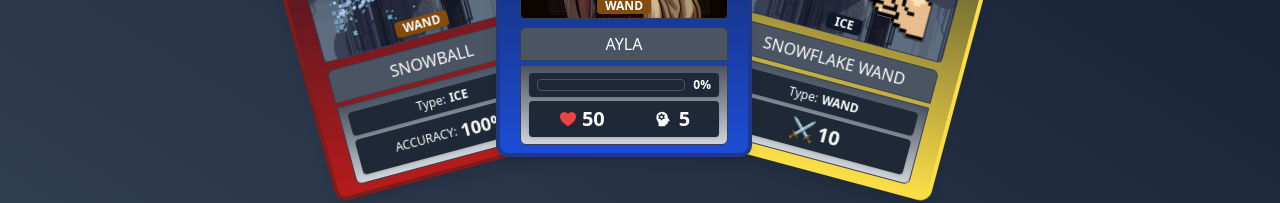
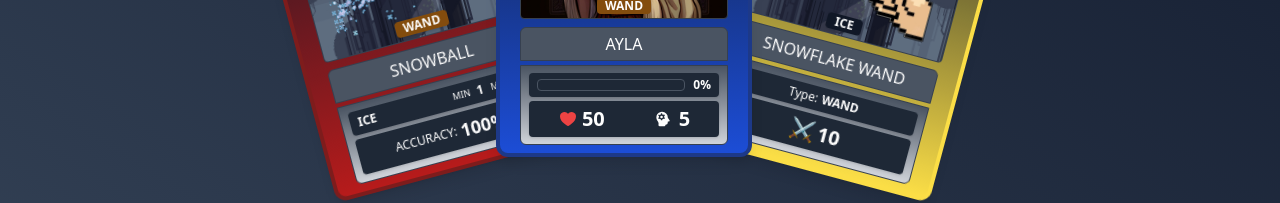
Before and after one commit to lluukinha/canella, a Vue app: page / in a window 1280 px wide. Shown: the part 469-672 px from the top of the page. Built offline with nearby package versions, Linux system fonts and the light colour scheme.

Commit message:
Battle cards min-max included

```diff
--- a/src/components/battle/BattleAttackCard.vue
+++ b/src/components/battle/BattleAttackCard.vue
@@ -1,7 +1,8 @@
 <script setup lang="ts">
-import { PropType } from 'vue';
+import { PropType, computed } from 'vue';
 import { IAttackCard } from '../../scripts/main';
 import CardBackSide from '../cards/CardBackSide.vue';
+import { playerStore, calculateAttack } from '../../scripts/store';
 
 const props = defineProps({
   card: { type: Object as PropType<IAttackCard>, required: true },
@@ -15,6 +16,24 @@ const attack = () => {
   const { min, max, chance } = props.card.attributes;
   emit('attack', { min, max, chance });
 };
+
+const heroAttack = computed(() => {
+  return playerStore.value.equipedCards.hero?.attributes.attack || 0;
+});
+
+const weaponAttack = computed(() => {
+  return playerStore.value.equipedCards.weapon?.attributes.attack || 0;
+});
+
+const minAttack = computed(() => {
+  const { min } = props.card.attributes;
+  return calculateAttack(min, min, weaponAttack.value, heroAttack.value);
+});
+
+const maxAttack = computed(() => {
+  const { max } = props.card.attributes;
+  return calculateAttack(max, max, weaponAttack.value, heroAttack.value);
+});
 </script>
 
 <template>
@@ -29,14 +48,31 @@ const attack = () => {
         <div
           class="flex flex-col gap-1 w-full justify-center uppercase text-center font-bold items-center"
         >
-          <div>{{ card.name }}</div>
+          {{ card.name }}
         </div>
         <p
           class="text-center text-red-400 flex flex-col items-center justify-center"
         >
-          <span class="text-xs">Accuracy</span>
-          <span class="text-3xl">{{ card.attributes.chance }}%</span>
+          <span class="text-xl font-bold">{{ card.attributes.chance }}%</span>
         </p>
+        <div class="flex justify-between" v-if="card.price > 0">
+          <div
+            class="bg-red-900 p-1 rounded flex flex-col items-center gap-1 border border-red-700"
+          >
+            <span class="text-xs scale-75 text-red-500">MIN</span>
+            <span class="-mt-2 text-sm font-bold text-red-300">
+              {{ minAttack }}
+            </span>
+          </div>
+          <div
+            class="bg-red-900 p-1 rounded flex flex-col items-center gap-1 border border-red-700"
+          >
+            <span class="text-xs scale-75 text-red-500">MAX</span>
+            <span class="-mt-2 text-sm font-bold text-red-300">
+              {{ maxAttack }}
+            </span>
+          </div>
+        </div>
       </div>
       <CardBackSide class="border-red-900" />
     </div>
--- a/src/components/cards/Card.vue
+++ b/src/components/cards/Card.vue
@@ -44,6 +44,10 @@ const props = defineProps({
   hideContent: {
     type: Boolean,
     default: false,
+  },
+  showFullAttack: {
+    type: Boolean,
+    required: false,
   },
 });
 
@@ -149,6 +153,7 @@ const backSideClasses = computed(() => ({
               />
               <AttackCardAttributes
                 :attributes="card.attributes as IAttackCardAttributes"
+                :showFullAttack="showFullAttack"
                 v-if="card.type === CardTypes.Attack"
               />
               <MonsterCardAttributes
--- a/src/components/cards/attributes/AttackCardAttributes.vue
+++ b/src/components/cards/attributes/AttackCardAttributes.vue
@@ -1,12 +1,37 @@
 <script setup lang="ts">
-import { PropType } from 'vue';
+import { PropType, computed } from 'vue';
 import { IAttackCardAttributes } from '../../../scripts/main';
+import { calculateAttack, playerStore } from '../../../scripts/store';
 
-defineProps({
+const props = defineProps({
   attributes: {
     type: Object as PropType<IAttackCardAttributes>,
     required: true,
   },
+  showFullAttack: {
+    type: Boolean,
+    required: false,
+  },
+});
+
+const heroAttack = computed(() => {
+  return playerStore.value.equipedCards.hero?.attributes.attack || 0;
+});
+
+const weaponAttack = computed(() => {
+  return playerStore.value.equipedCards.weapon?.attributes.attack || 0;
+});
+
+const minAttack = computed(() => {
+  const { min } = props.attributes;
+  if (!props.showFullAttack) return min;
+  return calculateAttack(min, min, weaponAttack.value, heroAttack.value);
+});
+
+const maxAttack = computed(() => {
+  const { max } = props.attributes;
+  if (!props.showFullAttack) return max;
+  return calculateAttack(max, max, weaponAttack.value, heroAttack.value);
 });
 </script>
 
@@ -15,11 +40,21 @@ defineProps({
     <div
       class="px-2 py-1 bg-gray-800 shadow rounded flex justify-around items-center font-bold text-xs gap-1"
     >
-      <div class="flex items-center gap-1">
-        <span class="text-xs font-light">Type:</span>
-        <span class="text-md font-bold uppercase">{{
-          attributes.attackType
-        }}</span>
+      <div class="flex justify-between items-center gap-1 w-full">
+        <div>
+          <span class="text-md font-bold uppercase">
+            {{ attributes.attackType }}
+          </span>
+        </div>
+        <div
+          class="flex gap-1 rounded px-1"
+          :class="{ 'bg-red-900': showFullAttack }"
+        >
+          <span class="font-light scale-75">MIN</span>
+          <span>{{ minAttack }}</span>
+          <span class="font-light scale-75">MAX</span>
+          <span>{{ maxAttack }}</span>
+        </div>
       </div>
     </div>
     <div
--- a/src/components/main/cards/CardsView.vue
+++ b/src/components/main/cards/CardsView.vue
@@ -1,8 +1,8 @@
 <script setup lang="ts">
-import { allCards, ICard, CardTypes } from "../../../scripts/main";
-import { playerStore } from "../../../scripts/store";
-import { computed } from "vue";
-import CardsGroup from "./CardsGroup.vue";
+import { allCards, CardTypes } from '../../../scripts/main';
+import { playerStore } from '../../../scripts/store';
+import { computed } from 'vue';
+import CardsGroup from './CardsGroup.vue';
 
 const allCanellaCards = computed(() => {
   const playerHeroCardIds: number[] = [];
@@ -31,28 +31,28 @@ const allCanellaCards = computed(() => {
 
   return [
     {
-      title: "Heroes",
+      title: 'Heroes',
       cardType: CardTypes.Hero,
       cards: allCards.filter((c) => c.type === CardTypes.Hero),
       visibleIds: playerHeroCardIds,
       flippableIds: playerHeroCardIds,
     },
     {
-      title: "Weapons",
+      title: 'Weapons',
       cardType: CardTypes.Weapon,
       cards: allCards.filter((c) => c.type === CardTypes.Weapon),
       visibleIds: playerWeaponCardIds,
       flippableIds: playerWeaponCardIds,
     },
     {
-      title: "Attacks",
+      title: 'Attacks',
       cardType: CardTypes.Attack,
-      cards: allCards.filter((c) => c.type === CardTypes.Attack),
+      cards: allCards.filter((c) => c.type === CardTypes.Attack && c.price > 0),
       visibleIds: playerAttackCardIds,
       flippableIds: playerAttackCardIds,
     },
     {
-      title: "Monsters",
+      title: 'Monsters',
       cardType: CardTypes.Monster,
       cards: allCards.filter((c) => c.type === CardTypes.Monster),
       visibleIds: playerStore.value.monsters.won,
--- a/src/components/main/hero/BattleDetails.vue
+++ b/src/components/main/hero/BattleDetails.vue
@@ -1,14 +1,16 @@
 <script setup lang="ts">
-import { CardTypes, IAttackCard } from "../../../scripts/main";
-import CardPlaceholder from "../../cards/CardPlaceholder.vue";
-import DoubleDown from "../../icons/DoubleDown.vue";
-import { playerStore, removeAttack } from "../../../scripts/store";
-import { computed } from "vue";
-import Card from "../../cards/Card.vue";
+import { CardTypes, IAttackCard } from '../../../scripts/main';
+import CardPlaceholder from '../../cards/CardPlaceholder.vue';
+import DoubleDown from '../../icons/DoubleDown.vue';
+import { playerStore, removeAttack } from '../../../scripts/store';
+import { computed } from 'vue';
+import Card from '../../cards/Card.vue';
 
-const battleCards = computed<IAttackCard[]>(() => playerStore.value.equipedCards.attacks);
+const battleCards = computed<IAttackCard[]>(
+  () => playerStore.value.equipedCards.attacks
+);
 
-const emit = defineEmits(["equipCard"]);
+const emit = defineEmits(['equipCard']);
 
 const equipCard = (index: number) => {
   if (!!battleCards.value[index]) return;
@@ -25,7 +27,11 @@ const equipCard = (index: number) => {
         :class="{ 'hover:ring': !battleCards[0] }"
       >
         <Transition name="slide" mode="out-in">
-          <Card :card="battleCards[0]" v-if="!!battleCards[0]" />
+          <Card
+            :card="battleCards[0]"
+            :showFullAttack="true"
+            v-if="!!battleCards[0]"
+          />
         </Transition>
       </CardPlaceholder>
       <div class="flex justify-center">
@@ -46,7 +52,11 @@ const equipCard = (index: number) => {
         :class="{ 'hover:ring': !battleCards[1] }"
       >
         <Transition name="slide" mode="out-in">
-          <Card :card="battleCards[1]" v-if="!!battleCards[1]" />
+          <Card
+            :card="battleCards[1]"
+            :showFullAttack="true"
+            v-if="!!battleCards[1]"
+          />
         </Transition>
       </CardPlaceholder>
       <div class="flex justify-center">
@@ -67,7 +77,11 @@ const equipCard = (index: number) => {
         :class="{ 'hover:ring': !battleCards[2] }"
       >
         <Transition name="slide" mode="out-in">
-          <Card :card="battleCards[2]" v-if="!!battleCards[2]" />
+          <Card
+            :card="battleCards[2]"
+            :showFullAttack="true"
+            v-if="!!battleCards[2]"
+          />
         </Transition>
       </CardPlaceholder>
       <div class="flex justify-center">
@@ -88,7 +102,11 @@ const equipCard = (index: number) => {
         :class="{ 'hover:ring': !battleCards[3] }"
       >
         <Transition name="slide" mode="out-in">
-          <Card :card="battleCards[3]" v-if="!!battleCards[3]" />
+          <Card
+            :card="battleCards[3]"
+            :showFullAttack="true"
+            v-if="!!battleCards[3]"
+          />
         </Transition>
       </CardPlaceholder>
       <div class="flex justify-center">
```
Also changed, not shown: src/components/main/cards/CardsGroup.vue (+20 -9 lines).
